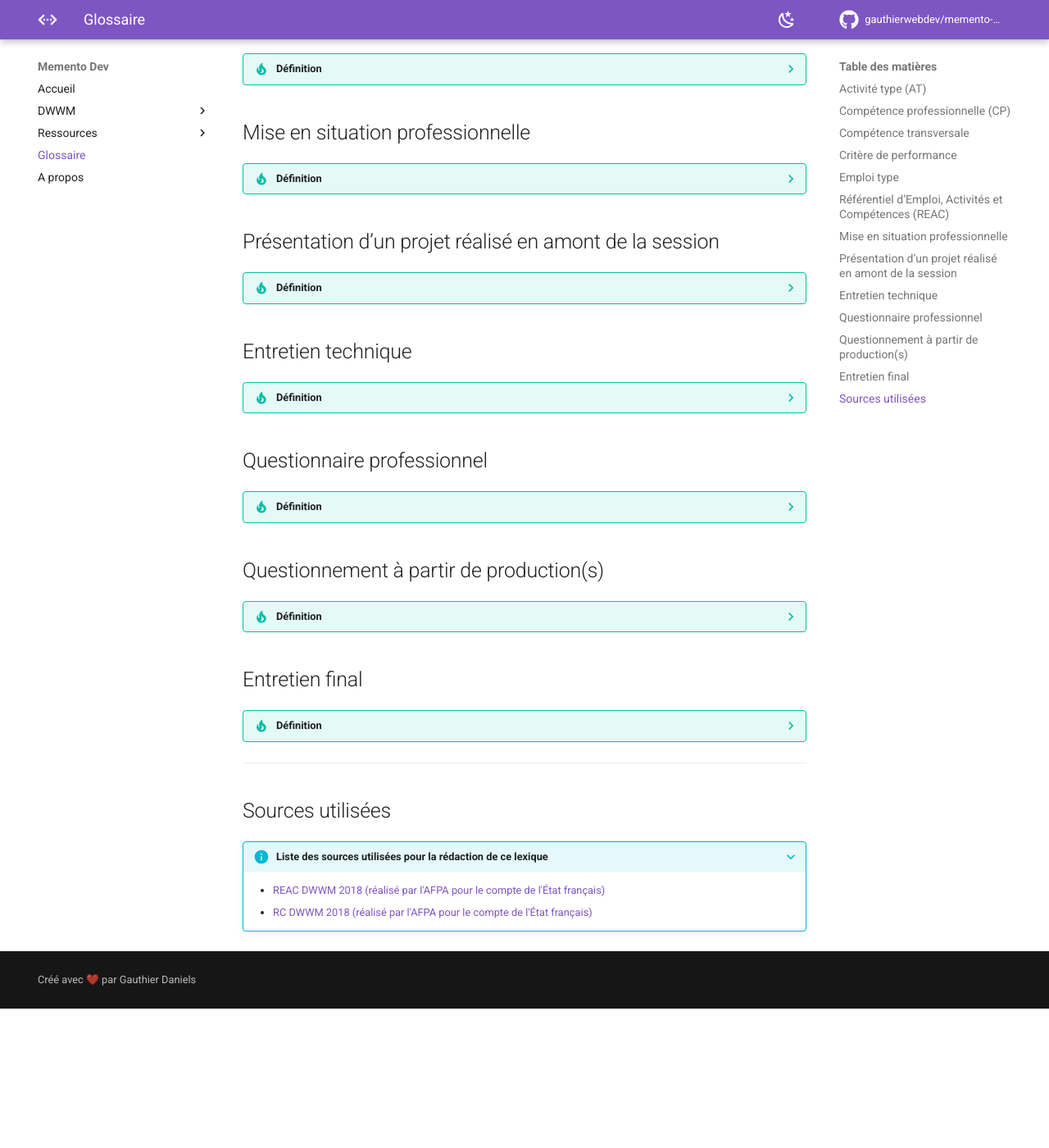
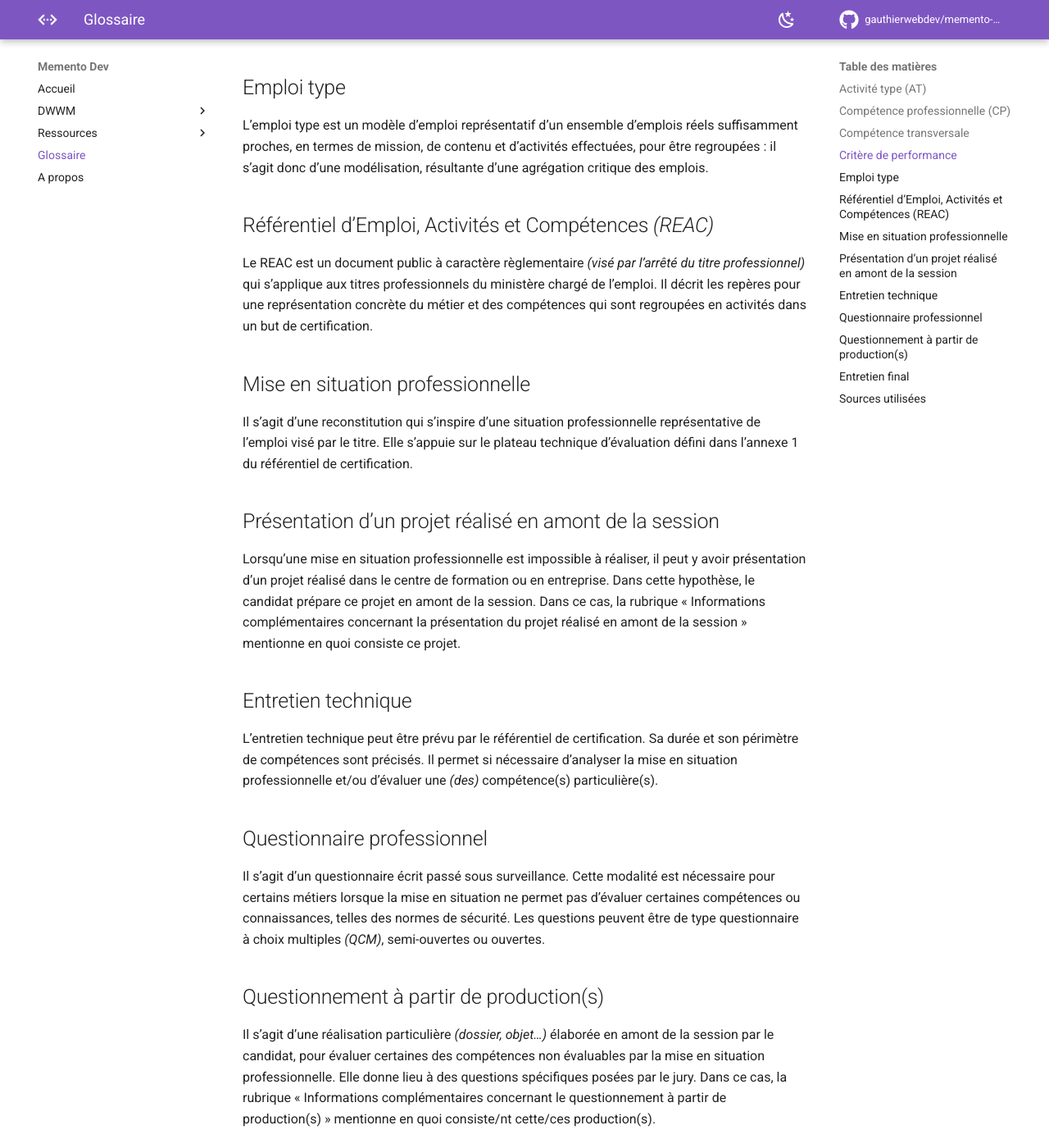
Before and after one commit to preparation-tp/memento-dev, an MkDocs documentation site: the page built from docs/glossaire.md, in a window 1280 px wide and 1400 px high, scrolled down 1014 px. Shown: the whole window at 82% size. Built offline with MkDocs 1.6.1 and Material for MkDocs 9.7.7, drawn with Linux system fonts in a browser that asks for light colours; comment, search, counter and statistics services are not loaded; before the commit the page ends 2244 px from its top, so only the background shows below that; some of the changed text lies outside the part shown.

Commit message:
docs: Update glossary definitions and tips

```diff
--- a/docs/glossaire.md
+++ b/docs/glossaire.md
@@ -6,78 +6,66 @@
 
     Comme certains termes ne sont pas utilisés dans le cadre de ce memento, ils ne sont pas définis ici.
 
-## Activité type (AT)
-??? tip "Définition"
-    Une activité type est un bloc de compétences qui résulte de l’agrégation de tâches (ce qu’il y a à faire dans l’emploi)
-    dont les missions et finalités sont suffisamment proches pour être regroupées.
-    Elle renvoie au certificat de compétences professionnelles (CCP).
+## Activité type _(AT)_
+Une activité type est un bloc de compétences qui résulte de l’agrégation de tâches _(ce qu’il y a à faire dans l’emploi)_
+dont les missions et finalités sont suffisamment proches pour être regroupées.
+Elle renvoie au certificat de compétences professionnelles _(CCP)_.
 
-## Compétence professionnelle (CP)
-??? tip "Définition"
-    La compétence professionnelle se traduit par une capacité à combiner un ensemble de savoirs,
-    savoir faire, comportements, conduites, procédures, type de raisonnement, en vue de réaliser une tâche ou une activité.
-    Elle a toujours une finalité professionnelle. Le résultat de sa mise en œuvre est évaluable.
+## Compétence professionnelle _(CP)_
+La compétence professionnelle se traduit par une capacité à combiner un ensemble de savoirs,
+savoir faire, comportements, conduites, procédures, type de raisonnement, en vue de réaliser une tâche ou une activité.
+Elle a toujours une finalité professionnelle. Le résultat de sa mise en œuvre est évaluable.
 
 ## Compétence transversale
-??? tip "Définition"
-    La compétence transversale désigne une compétence générique commune aux diverses situations professionnelles de l’emploi type.
-    Parmi les compétences transversales, on peut recenser les compétences correspondant :
+La compétence transversale désigne une compétence générique commune aux diverses situations professionnelles de l’emploi type.
+Parmi les compétences transversales, on peut recenser les compétences correspondant :
 
-    - à des savoirs de base,
-    - à des attitudes comportementales et/ou organisationnelles.
+- à des savoirs de base,
+- à des attitudes comportementales et/ou organisationnelles.
 
 ## Critère de performance
-??? tip "Définition"
-    Un critère de performance sert à porter un jugement d’appréciation sur un objet en termes de résultat(s) attendu(s) :
-    il revêt des aspects qualitatifs et/ou quantitatifs.
+Un critère de performance sert à porter un jugement d’appréciation sur un objet en termes de résultat(s) attendu(s) :
+il revêt des aspects qualitatifs et/ou quantitatifs.
 
 ## Emploi type
-??? tip "Définition"
-    L’emploi type est un modèle d’emploi représentatif d’un ensemble d’emplois réels suffisamment proches, en termes de mission,
-    de contenu et d’activités effectuées, pour être regroupées : il s’agit donc d’une modélisation,
-    résultante d’une agrégation critique des emplois.
+L’emploi type est un modèle d’emploi représentatif d’un ensemble d’emplois réels suffisamment proches, en termes de mission,
+de contenu et d’activités effectuées, pour être regroupées : il s’agit donc d’une modélisation,
+résultante d’une agrégation critique des emplois.
 
-## Référentiel d’Emploi, Activités et Compétences (REAC)
-??? tip "Définition"
-    Le REAC est un document public à caractère règlementaire (visé par l’arrêté du titre professionnel) qui s’applique aux
-    titres professionnels du ministère chargé de l’emploi. Il décrit les repères pour une représentation concrète du
-    métier et des compétences qui sont regroupées en activités dans un but de certification.
+## Référentiel d’Emploi, Activités et Compétences _(REAC)_
+Le REAC est un document public à caractère règlementaire _(visé par l’arrêté du titre professionnel)_ qui s’applique aux
+titres professionnels du ministère chargé de l’emploi. Il décrit les repères pour une représentation concrète du
+métier et des compétences qui sont regroupées en activités dans un but de certification.
 
 ## Mise en situation professionnelle
-??? tip "Définition"
-    Il s’agit d’une reconstitution qui s’inspire d’une situation professionnelle représentative de l’emploi visé par le titre.
-    Elle s’appuie sur le plateau technique d’évaluation défini dans l’annexe 1 du référentiel de certification.
+Il s’agit d’une reconstitution qui s’inspire d’une situation professionnelle représentative de l’emploi visé par le titre.
+Elle s’appuie sur le plateau technique d’évaluation défini dans l’annexe 1 du référentiel de certification.
 
 ## Présentation d’un projet réalisé en amont de la session
-??? tip "Définition"
-    Lorsqu’une mise en situation professionnelle est impossible à réaliser, il peut y avoir présentation d’un projet réalisé dans le centre de formation
-    ou en entreprise. Dans cette hypothèse, le candidat prépare ce projet en amont de la session. Dans ce cas, la rubrique « Informations
-    complémentaires concernant la présentation du projet réalisé en amont de la session » mentionne en quoi consiste ce projet.
+Lorsqu’une mise en situation professionnelle est impossible à réaliser, il peut y avoir présentation d’un projet réalisé dans le centre de formation
+ou en entreprise. Dans cette hypothèse, le candidat prépare ce projet en amont de la session. Dans ce cas, la rubrique « Informations
+complémentaires concernant la présentation du projet réalisé en amont de la session » mentionne en quoi consiste ce projet.
 
 ## Entretien technique
-??? tip "Définition"
-    L’entretien technique peut être prévu par le référentiel de certification. Sa durée et son périmètre de compétences sont précisés.
-    Il permet si nécessaire d’analyser la mise en situation professionnelle et/ou d’évaluer une (des) compétence(s) particulière(s).
+L’entretien technique peut être prévu par le référentiel de certification. Sa durée et son périmètre de compétences sont précisés.
+Il permet si nécessaire d’analyser la mise en situation professionnelle et/ou d’évaluer une _(des)_ compétence(s) particulière(s).
 
 ## Questionnaire professionnel
-??? tip "Définition"
-    Il s’agit d’un questionnaire écrit passé sous surveillance. Cette modalité est nécessaire pour certains métiers lorsque la mise en situation ne
-    permet pas d’évaluer certaines compétences ou connaissances, telles des normes de sécurité. Les questions peuvent être de type questionnaire
-    à choix multiples (QCM), semi-ouvertes ou ouvertes.
+Il s’agit d’un questionnaire écrit passé sous surveillance. Cette modalité est nécessaire pour certains métiers lorsque la mise en situation ne
+permet pas d’évaluer certaines compétences ou connaissances, telles des normes de sécurité. Les questions peuvent être de type questionnaire
+à choix multiples _(QCM)_, semi-ouvertes ou ouvertes.
 
 ## Questionnement à partir de production(s)
-??? tip "Définition"
-    Il s’agit d’une réalisation particulière (dossier, objet…) élaborée en amont de la session par le candidat, pour évaluer certaines des compétences
-    non évaluables par la mise en situation professionnelle. Elle donne lieu à des questions spécifiques posées par le jury. Dans ce cas, la rubrique
-    « Informations complémentaires concernant le questionnement à partir de production(s) » mentionne en quoi consiste/nt cette/ces production(s).
+Il s’agit d’une réalisation particulière _(dossier, objet…)_ élaborée en amont de la session par le candidat, pour évaluer certaines des compétences
+non évaluables par la mise en situation professionnelle. Elle donne lieu à des questions spécifiques posées par le jury. Dans ce cas, la rubrique
+« Informations complémentaires concernant le questionnement à partir de production(s) » mentionne en quoi consiste/nt cette/ces production(s).
 
 ## Entretien final
-??? tip "Définition"
-    Il permet au jury de s’assurer, que le candidat possède :
+Il permet au jury de s’assurer, que le candidat possède :
 
-    - La compréhension et la vision globale du métier quel qu'en soit le contexte d'exercice ;
-    - La connaissance et l’appropriation de la culture professionnelle et des représentations du métier.
-    - Lors de l’entretien final, le jury dispose de l’ensemble du dossier du candidat, dont son dossier professionnel
+- La compréhension et la vision globale du métier quel qu'en soit le contexte d'exercice ;
+- La connaissance et l’appropriation de la culture professionnelle et des représentations du métier.
+- Lors de l’entretien final, le jury dispose de l’ensemble du dossier du candidat, dont son dossier professionnel
 
 ---
 
```
Also changed, not shown: docs/dwwm/2018/cp-6-developper-les-composants-d-acces-aux-donnees.md (+5 -5 lines).
